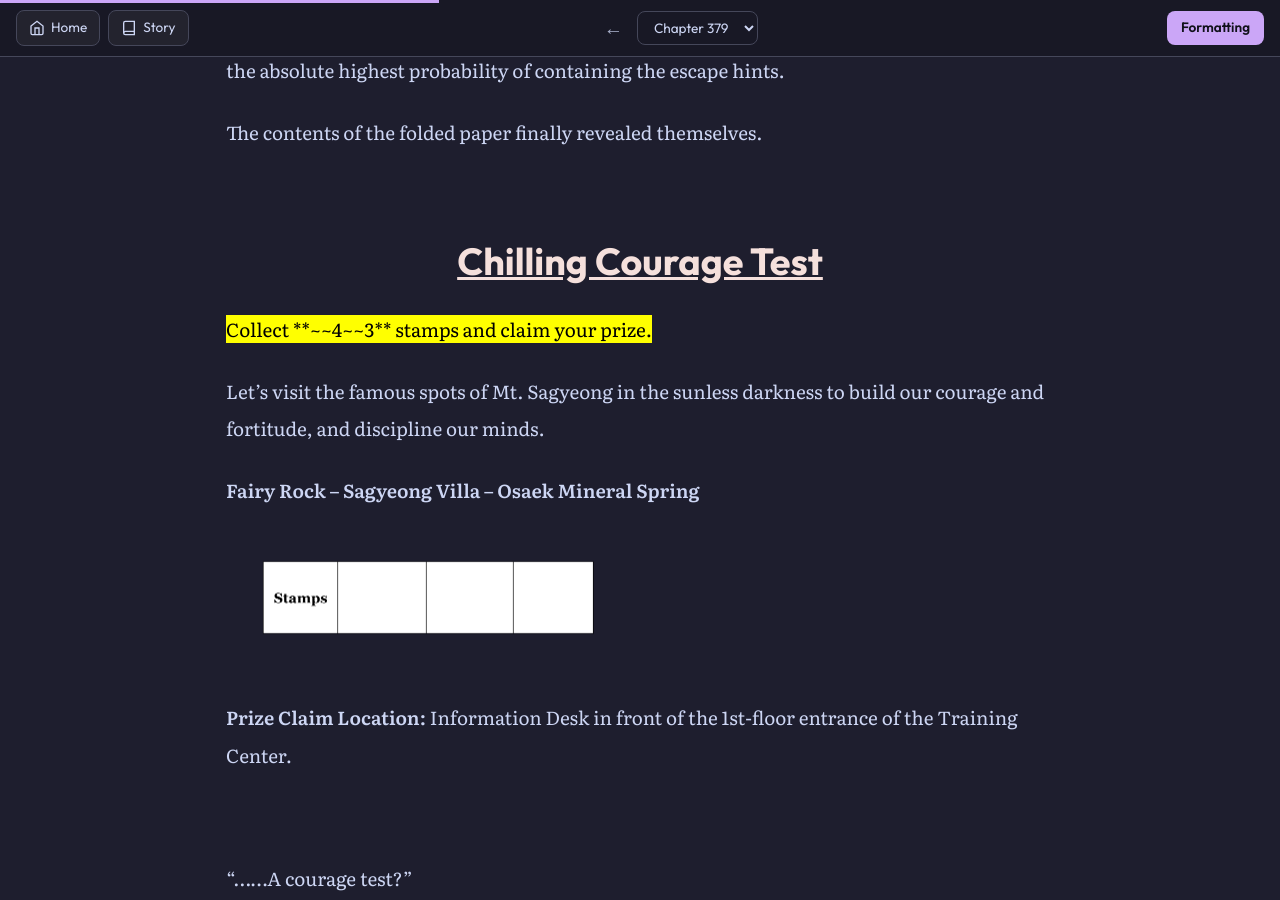
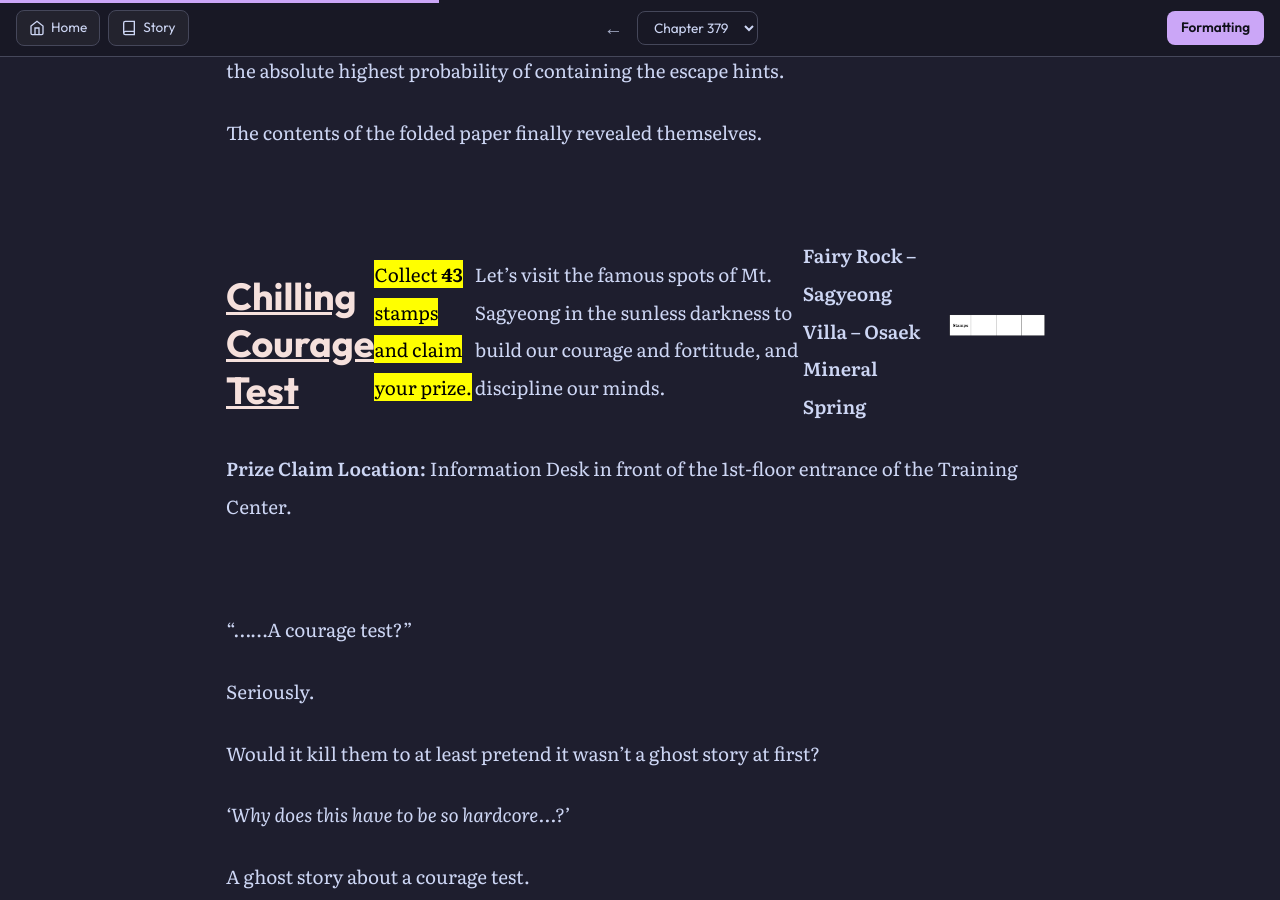
Before and after one commit to soleumn/soleumn.github.io, a Jekyll site: the page built from _chapters/gsgw/ch379.md, in a window 1280 px wide and 900 px high, scrolled down 7919 px. Built offline with Jekyll 4.4.1, drawn with Linux system fonts in a browser that asks for light colours; comment, search, counter and statistics services are not loaded.

Commit message:
Update ch379.md

```diff
--- a/_chapters/gsgw/ch379.md
+++ b/_chapters/gsgw/ch379.md
@@ -230,11 +230,11 @@ The contents of the folded paper finally revealed themselves.
 
 <br>
 
-<div style="text-align: center;" markdown="1">
+<div style="display: flex; justify-content: center; align-items: center;" markdown="1">
 
 # **<span style="text-decoration:underline;">Chilling Courage Test</span>**
 
-<mark>Collect **~~4~~3** stamps and claim your prize.</mark>
+<mark>Collect <strong><s>4</s>3</strong> stamps and claim your prize.</mark>
 
 Let's visit the famous spots of Mt. Sagyeong in the sunless darkness to build our courage and fortitude, and discipline our minds.
 
```
